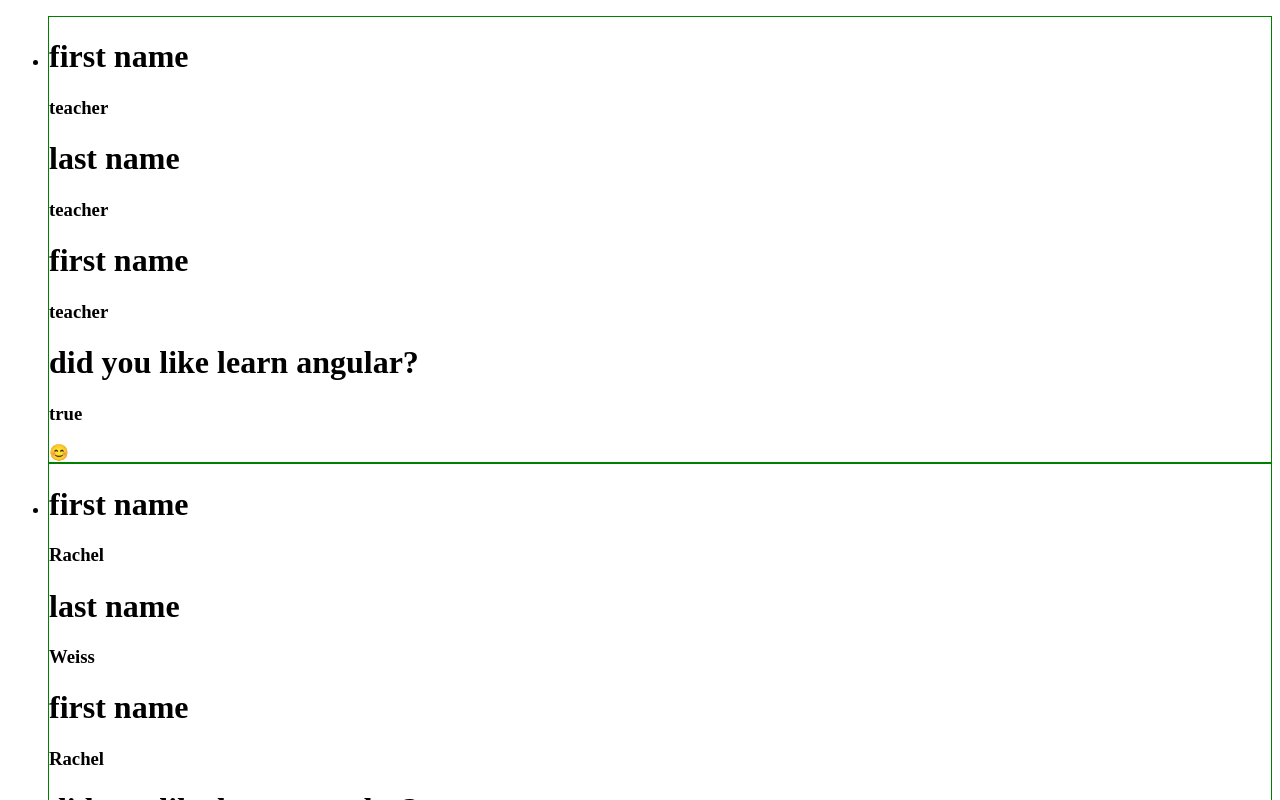
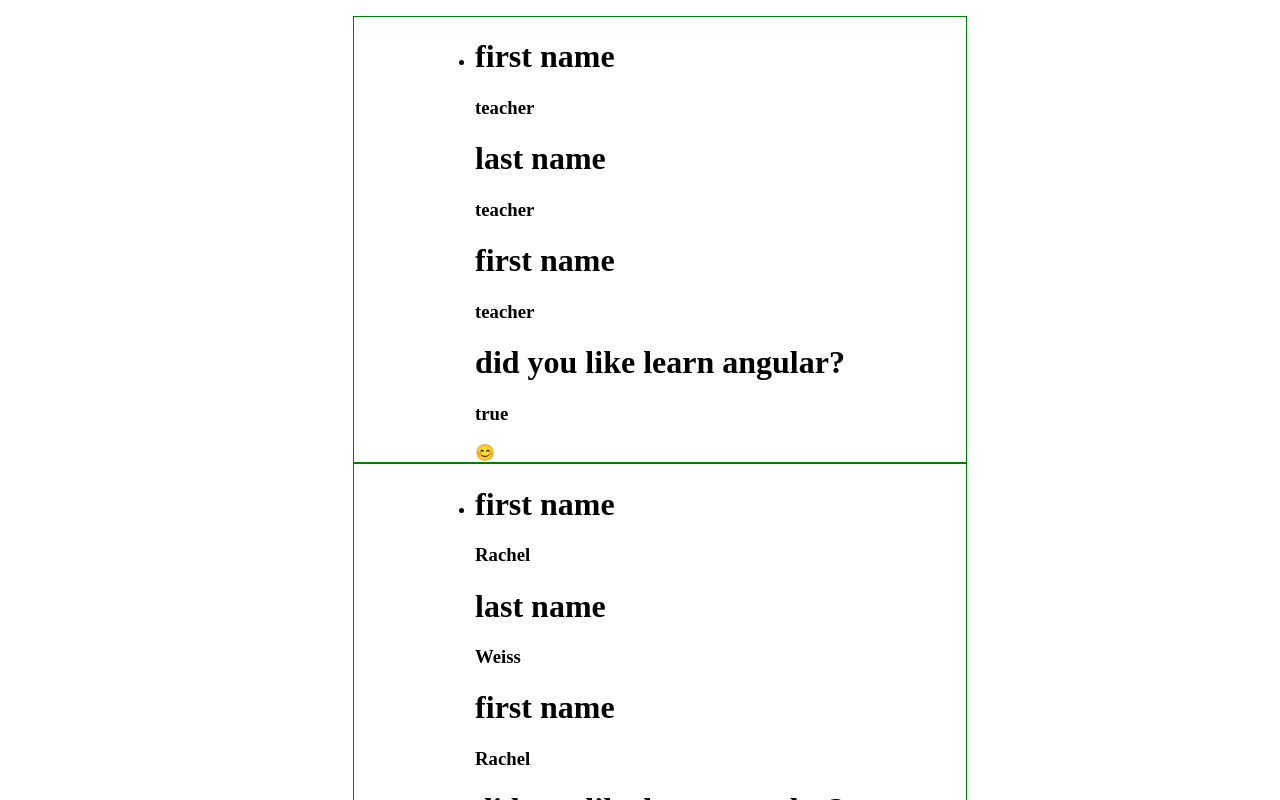
Before and after one commit to Malki1844/learn-git, an Angular app in the folder learnGit/: page / in a window 1280 px wide. Shown: the top 800 px of the page. Built offline with nearby package versions, Linux system fonts and the light colour scheme.

Commit message:
center the list in the page

```diff
--- a/learnGit/src/app/app.component.html
+++ b/learnGit/src/app/app.component.html
@@ -1,6 +1,7 @@
 <ul>
   @for (user of users; track $index) {
-  <div style="border: 1px solid green;">
+  <div style="border: 1px solid green;" class="center">
+
     <li>
       <h1>first name</h1>
       <h3>{{user.firstName}}</h3>
@@ -10,6 +11,7 @@
       <h3>{{user.firstName}}</h3>
       <h1>did you like learn angular?</h1>
       <h3>{{user.isLikeAngular}}</h3>
+
       @if (user.isLikeAngular) {
       😊
       }
--- a/learnGit/src/app/app.component.scss
+++ b/learnGit/src/app/app.component.scss
@@ -0,0 +1,9 @@
+
+.center{
+    display: flex;
+    flex-direction: column;
+    justify-content: center;
+    align-items: center;
+    margin: 0 auto;
+    width: 50%; /* Adjust the width as needed */
+  }
```
Also changed, not shown: 1 other file (tests, documents, lock files or other folders).
